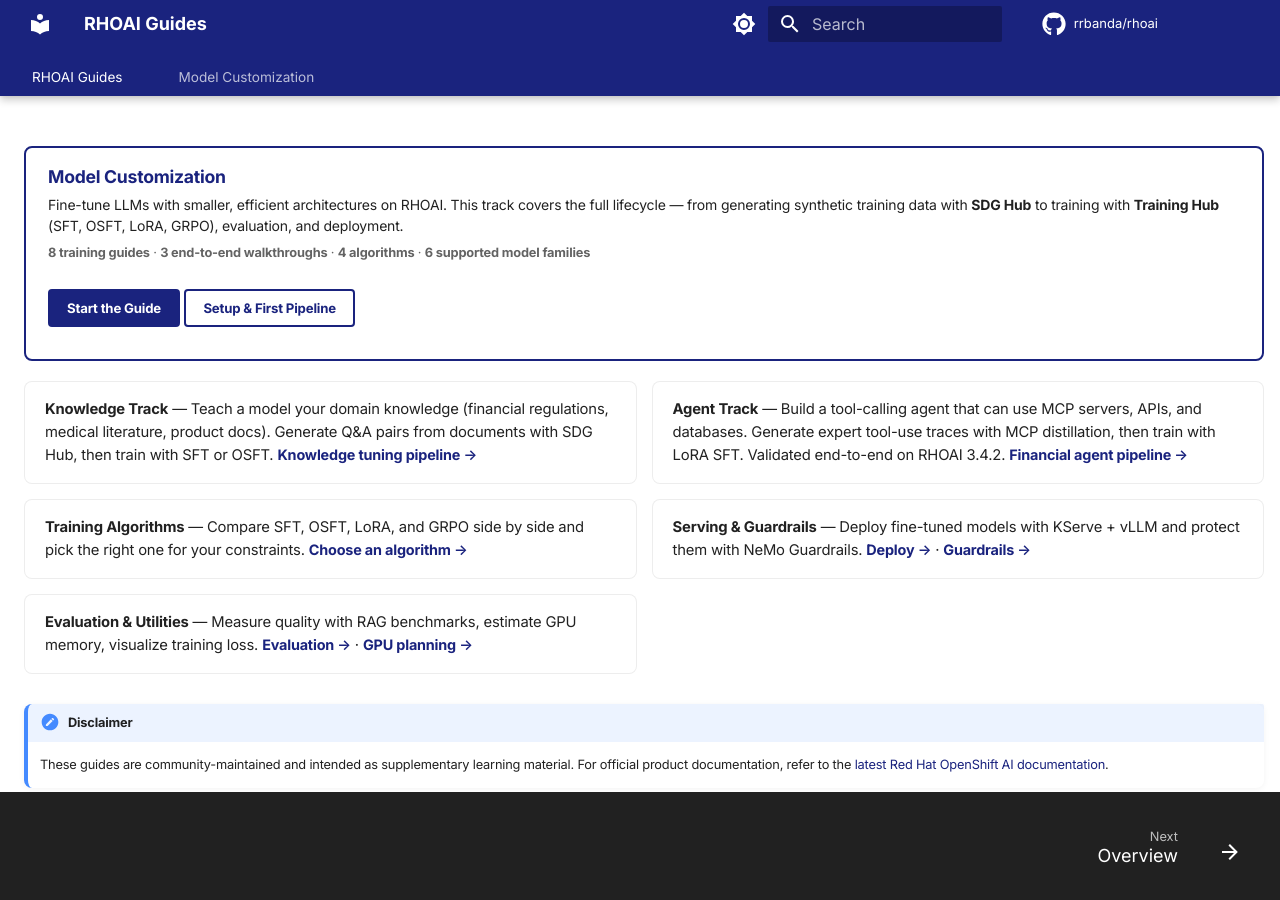
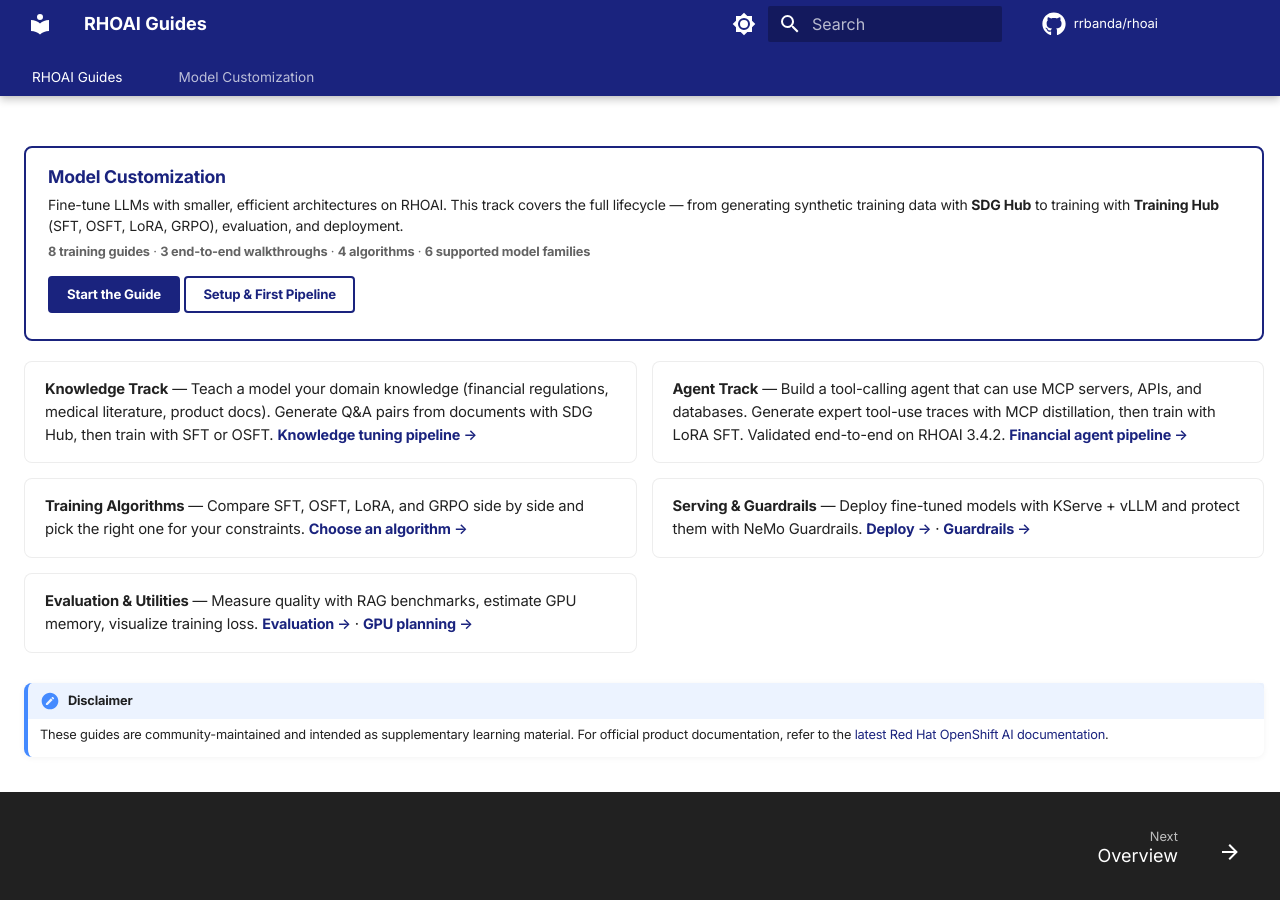
Before and after one commit to rrbanda/rhoai, an MkDocs documentation site: the page built from docs/index.md, in a window 1280 px wide. Built offline with MkDocs 1.6.1 and Material for MkDocs 9.7.7, drawn with Linux system fonts in a browser that asks for light colours; comment, search, counter and statistics services are not loaded.

Commit message:
fix: tighten vertical spacing for better screen estate usage
- Line height: 1.7 → 1.55 (tighter body text)
- H1: explicit 1.4rem size, reduced bottom margin
- H2: margin-top 2rem → 1.4rem, explicit 1.1rem size
- H3: explicit 0.95rem size, tighter margins
- Paragraphs and lists: reduced top/bottom margins

```diff
--- a/docs/stylesheets/extra.css
+++ b/docs/stylesheets/extra.css
@@ -24,27 +24,43 @@
 /* --------------- Typography --------------- */
 .md-typeset {
   font-size: 0.82rem;
-  line-height: 1.7;
+  line-height: 1.55;
   letter-spacing: -0.011em;
 }
 
 .md-typeset h1 {
   font-weight: 700;
+  font-size: 1.4rem;
   letter-spacing: -0.03em;
-  margin-bottom: 0.75rem;
+  margin-bottom: 0.5rem;
 }
 
 .md-typeset h2 {
   font-weight: 600;
+  font-size: 1.1rem;
   letter-spacing: -0.02em;
-  margin-top: 2rem;
-  padding-bottom: 0.3rem;
+  margin-top: 1.4rem;
+  margin-bottom: 0.4rem;
+  padding-bottom: 0.2rem;
   border-bottom: 1px solid var(--md-default-fg-color--lightest);
 }
 
 .md-typeset h3 {
   font-weight: 600;
+  font-size: 0.95rem;
   letter-spacing: -0.015em;
+  margin-top: 1rem;
+  margin-bottom: 0.3rem;
+}
+
+.md-typeset p {
+  margin-top: 0.3rem;
+  margin-bottom: 0.5rem;
+}
+
+.md-typeset ul, .md-typeset ol {
+  margin-top: 0.2rem;
+  margin-bottom: 0.5rem;
 }
 
 /* --------------- Content Width --------------- */
```
